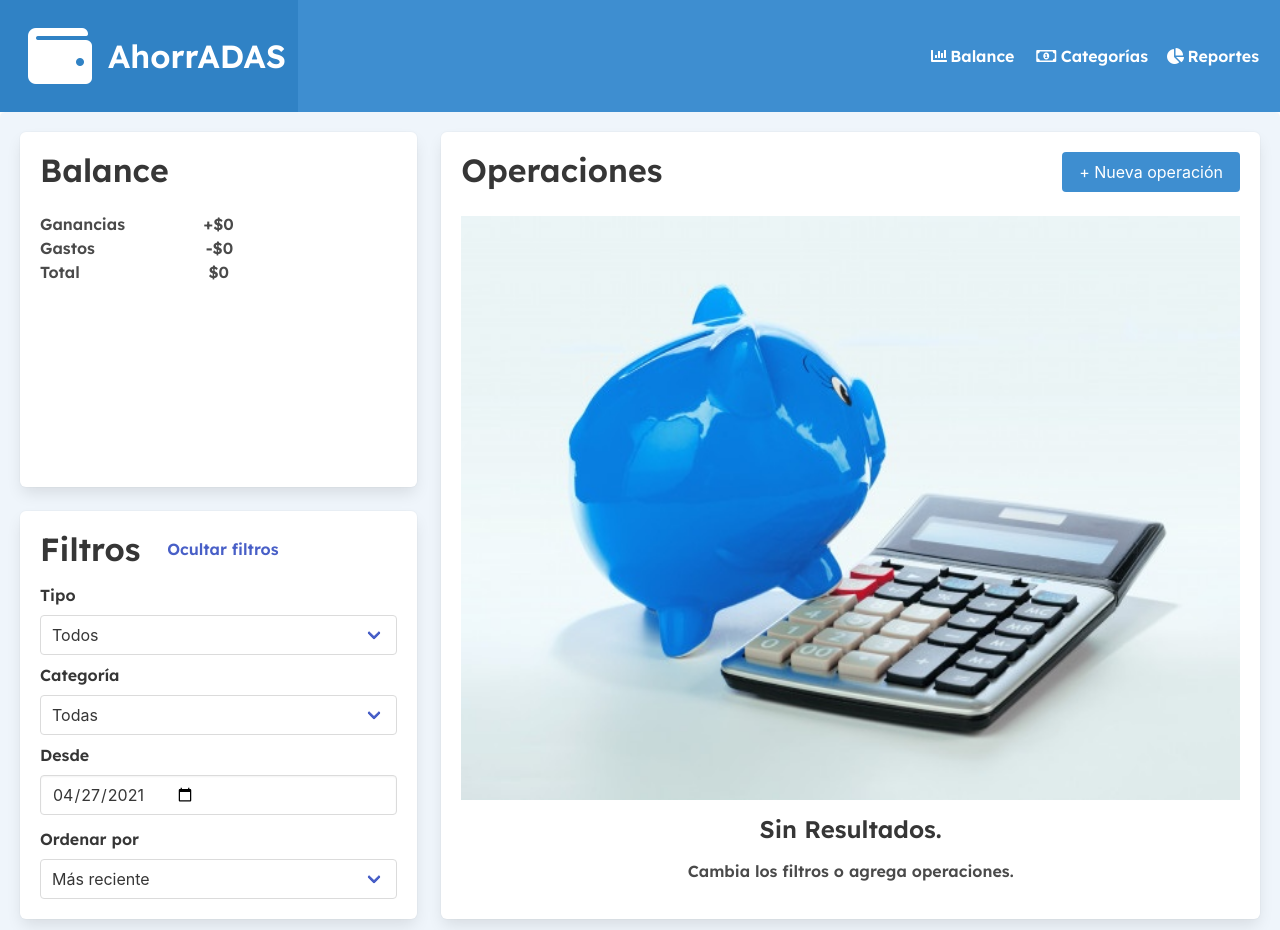
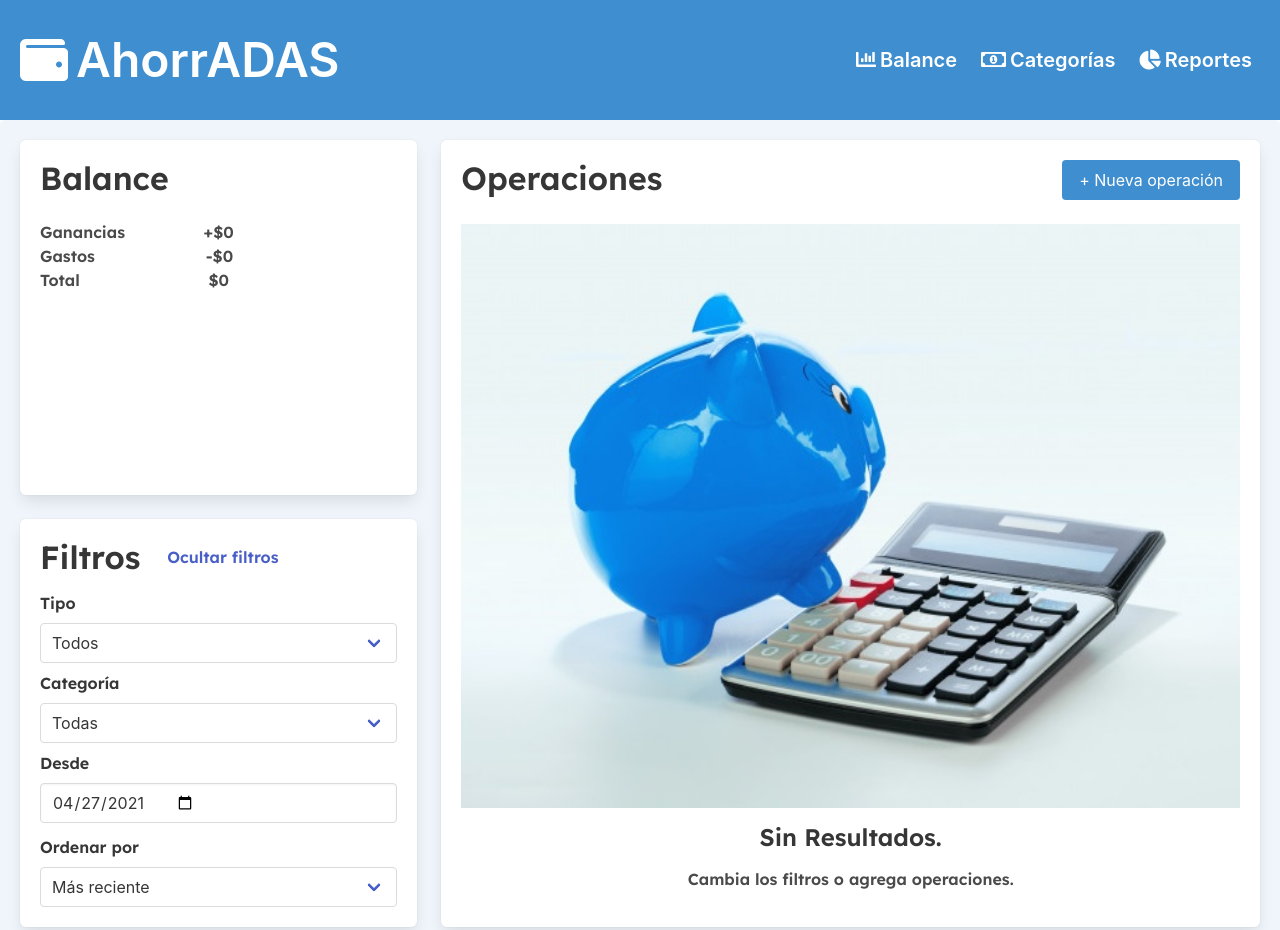
Before and after one commit to agustinasc/proyecto-ahorradas, a plain HTML site: page index.html in a window 1280 px wide. Shown: the top 930 px of the page. Drawn offline with nearby package versions, Linux system fonts and the light colour scheme.

Commit message:
UPDATE/Sacando algunas clases en CSS y agregandolas con el framework

```diff
--- a/app.js
+++ b/app.js
@@ -16,7 +16,7 @@ const operationTable = document.getElementById('operation-table');
 const includesOperation = document.getElementById('includes-operation');
 const noIncludesOperation = document.getElementById('no-includes-operation')
 
-
+const navbarBurguerBtn = document.getElementById('navbar-burguer-btn')
 //********* EVENTS *********/
 
 addOperation.addEventListener('click', ()=>{
@@ -117,3 +117,11 @@ JSON.parse(localStorage.getItem('operation')) == null ? showOperationTable(opera
 //         fecha: inputDate.value
 //     }
 // }
+
+//****** MENU HAMBURGUESA *******//
+
+navbarBurguerBtn.addEventListener('click', ()=>{
+    // navbarBurgerBtn.toggleClass("is-active");
+    // navbarBasicExample.toggleClass("is-active");
+    alert('skl')
+})
--- a/index.html
+++ b/index.html
@@ -32,12 +32,12 @@
 
     <nav class="navbar is-info" role="navigation" aria-label="main navigation">
         <div class="navbar-brand">
-          <a class="navbar-item" href="#">
-            <i class="fas fa-wallet"></i><p class="title is-3 is-spaced has-text-white">AhorrADAS</p>
+          <a class="navbar-item title is-1 mx-2 my-2" href="#">
+            <i class="fas fa-wallet"></i><p class="px-2 py-2 is-spaced has-text-white">AhorrADAS</p>
             <!-- <img src="https://bulma.io/images/bulma-logo.png" width="112" height="28"> -->
           </a>
 
-          <a role="button" class="navbar-burger" aria-label="menu" aria-expanded="false" data-target="navbarBasicExample">
+          <a role="button" class="navbar-burger is-active" aria-label="menu" aria-expanded="false" data-target="navbarBasicExample">
             <span aria-hidden="true"></span>
             <span aria-hidden="true"></span>
             <span aria-hidden="true"></span>
@@ -46,19 +46,18 @@
 
         <!------ INICIO BOTONES DEL NAV ------>
 
-        <div id="navbarBasicExample" class="navbar-menu mr-4">
-          <div class="navbar-end">
-            <a class="navbar-item" id="balance-button">
-              <i class="fas fa-chart-bar"></i>
+        <div id="navbarBasicExample" class="navbar-menu is-active ">
+          <div class="navbar-end subtitle is-family-primary has-text-weight-semibold mr-4">
+            <a class="navbar-item " id="balance-button">
+              <i class="fas fa-chart-bar  mr-1"></i>
               Balance
             </a>
-
             <a class="navbar-item" id="category-button">
-              <i class="far fa-money-bill-alt"></i>
+              <i class="far fa-money-bill-alt  mr-1"></i>
               Categorías
             </a>
             <a class="navbar-item" id="report-button">
-              <i class="fas fa-chart-pie"></i>
+              <i class="fas fa-chart-pie  mr-1"></i>
               Reportes
             </a>
           </div>
--- a/style.css
+++ b/style.css
@@ -1,21 +1,22 @@
-*{
+/* *{
     margin: 0;
     padding: 0;
     box-sizing: border-box;
 
-}
+} */
 /* :root{
 
 } */
 /****** ESTILOS DEL NAV ******/
-.navbar{
+/* .navbar{
     font-family: 'Lexend', sans-serif;
     font-weight: 600;
+} */
+/*
+ nav{
+    font-size: 5rem;
 }
- /* nav{
-    font-size: 5rem;
-}   */
-.fa-wallet {
+ .fa-wallet {
     margin: 1rem;
     color: white;
     font-size: 4em;
@@ -23,7 +24,7 @@
 
 .fa-chart-bar, .fa-money-bill-alt, .fa-chart-pie{
     margin: 4%;
-}
+} */
 
 
 /* Estilo de formulario balance de inicio */
```
